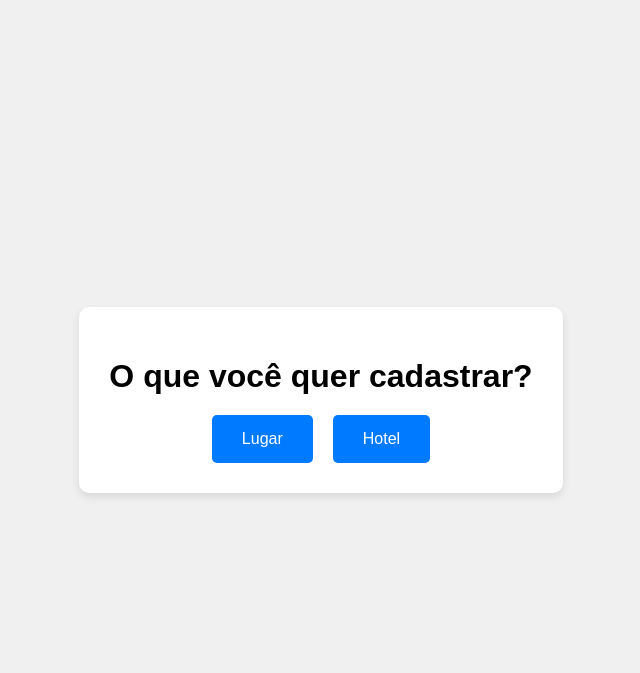
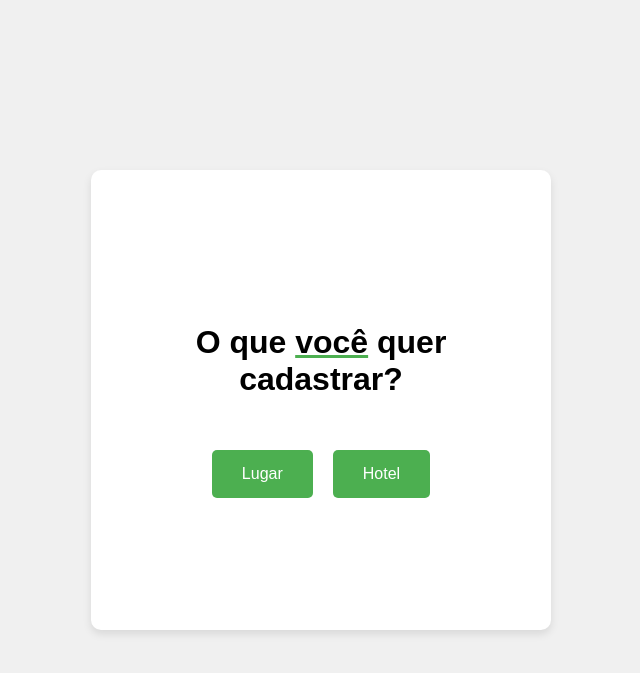
Before and after one commit to Luc5z/ondeficar.com, a Django app: page /landing/ in a window 1280 px wide. Shown: the top 673 px of the page, without its empty margins (319-959 px from the left). Run offline with Django 5.2, Linux system fonts and the light colour scheme.

Commit message:
finishing landing

```diff
--- a/base_templates/global/base.html
+++ b/base_templates/global/base.html
@@ -16,7 +16,7 @@
     <!-- navbar -->
     <nav class="navbar navbar-expand-lg fixed-top">
         <div class="container-fluid">
-            <a class="navbar-brand me-auto" href="#"><i class="bi bi-house-fill"></i><h3><strong> Onde<span style="color: #17A035;">ficar </span></strong></h3></a>
+            <a class="navbar-brand me-auto" href="#"><i class="bi bi-house-fill"></i><h2><strong> Onde<span style="color: #17A035;">ficar </span></strong></h2></a>
             <div class="offcanvas offcanvas-end" tabindex="-1" id="offcanvasNavbar"
                 aria-labelledby="offcanvasNavbarLabel">
                 <div class="offcanvas-header">
@@ -33,6 +33,9 @@
                         </li>
                         <li class="nav-item">
                             <a class="nav-link mx-lg-2" href="#"><h5>Mapa</h5></a>
+                        </li>
+                        <li class="nav-item">
+                            <a class="nav-link mx-lg-2" href="{% url 'landing' %}"><h5>Hospedar</h5></a>
                         </li>
                     </ul>
                 </div>
--- a/ondeficar/templates/landing.html
+++ b/ondeficar/templates/landing.html
@@ -3,7 +3,7 @@
 <head>
     <meta charset="UTF-8">
     <meta name="viewport" content="width=device-width, initial-scale=1.0">
-    <title>O que você quer cadastrar?</title>
+    <title>Ondeficar</title>
     <style>
         body {
             display: flex;
@@ -14,40 +14,57 @@
             background-color: #f0f0f0;
             font-family: Arial, sans-serif;
         }
+
         .container {
-            text-align: center;
+            display: flex;
+            flex-direction: column;
+            justify-content: center;
+            align-items: center;
             background-color: white;
             padding: 30px;
             border-radius: 10px;
             box-shadow: 0 4px 8px rgba(0, 0, 0, 0.1);
+            width: 400px;
+            height: 400px;
         }
+
         h1 {
             margin-bottom: 20px;
+            text-align: center;
         }
+
         .buttons {
             display: flex;
             justify-content: center;
             gap: 20px;
+            margin-top: 2rem;
         }
+
         .buttons button {
             padding: 15px 30px;
             font-size: 16px;
             cursor: pointer;
             border: none;
             border-radius: 5px;
-            background-color: #007bff;
+            background-color: #4CAF50;
             color: white;
             transition: background-color 0.3s ease;
         }
+
         .buttons button:hover {
-            background-color: #0056b3;
+            background-color: green;
+        }
+
+        #voce {
+            text-decoration: underline;
+            text-decoration-color: #4CAF50;
         }
     </style>
 </head>
 <body>
 
     <div class="container">
-        <h1>O que você quer cadastrar?</h1>
+        <h1>O que <span id="voce">você</span> quer cadastrar?</h1>
         <div class="buttons">
             <a href="{% url 'lugar_create' %}">
                 <button>Lugar</button>
```
Also changed, not shown: ondeficar/templates/hotel_list.html (added, +7 -0 lines).
